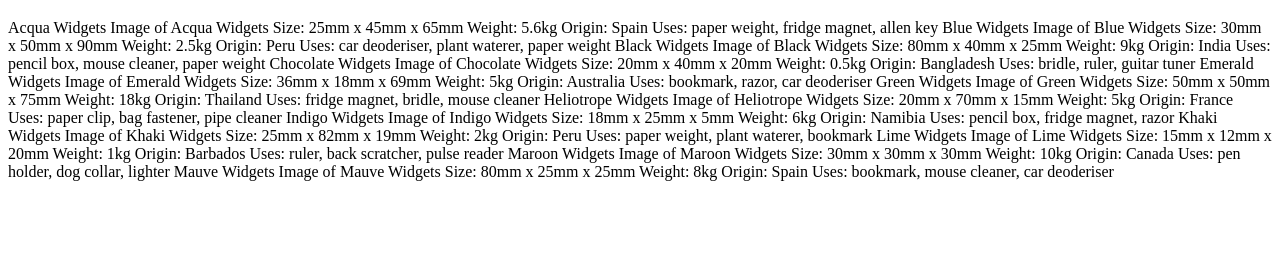
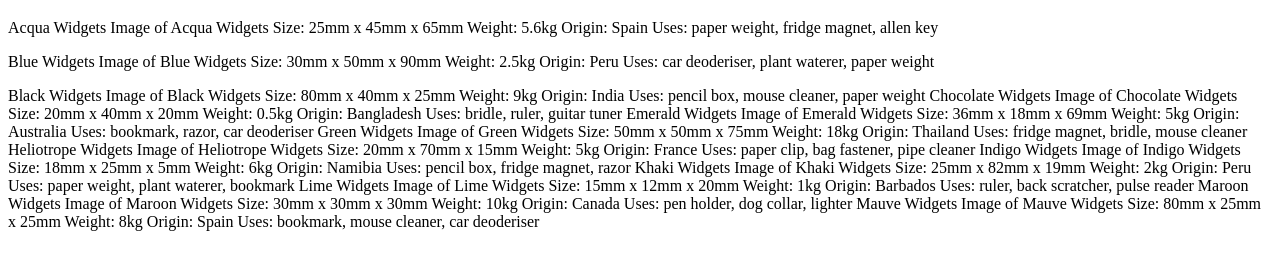
Before and after one commit to meghna124/meghna124, a plain HTML site: page index.html in a window 1280 px wide. Shown: the part 61-330 px from the top of the page. Drawn offline with Linux system fonts and the light colour scheme.

Commit message:
Update index.html

```diff
--- a/index.html
+++ b/index.html
@@ -20,16 +20,16 @@ Image of Acqua Widgets
 Size: 25mm x 45mm x 65mm
 Weight: 5.6kg
 Origin: Spain
-Uses: paper weight, fridge magnet, allen key
+  Uses: paper weight, fridge magnet, allen key</p>
 
-Blue Widgets
+<p>Blue Widgets
 Image of Blue Widgets
 Size: 30mm x 50mm x 90mm
 Weight: 2.5kg
 Origin: Peru
-Uses: car deoderiser, plant waterer, paper weight
+Uses: car deoderiser, plant waterer, paper weight</p>
 
-Black Widgets
+<p>Black Widgets
 Image of Black Widgets
 Size: 80mm x 40mm x 25mm
 Weight: 9kg
```
